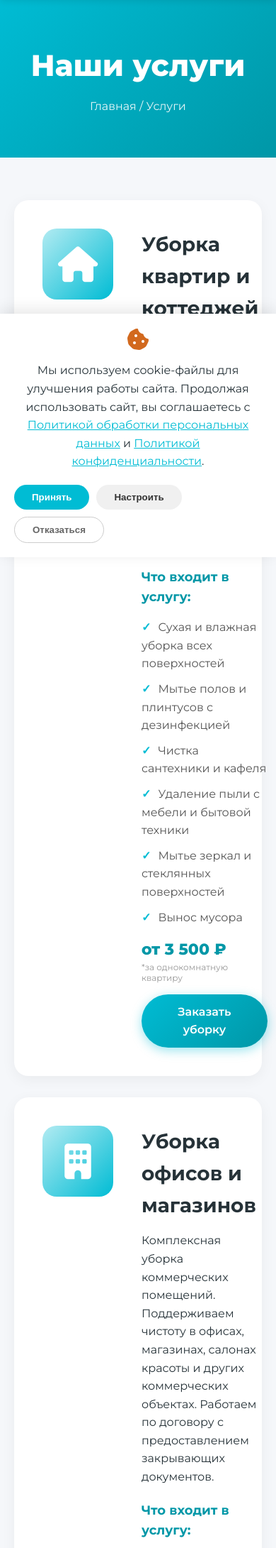
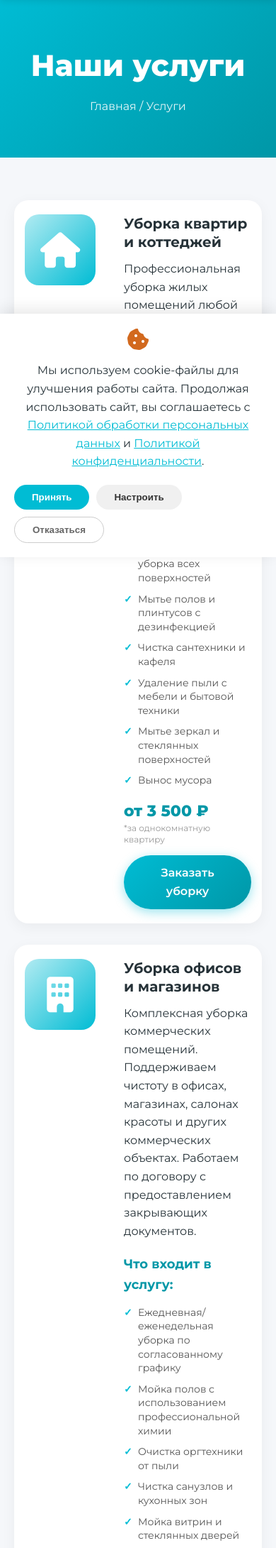
Before and after one commit to RemartoM/cleaning-site, a PHP site: page /services.html in a window 390 px wide. Shown: the part 59-2240 px from the top of the page at 71% size. Run offline with PHP 8.4, Linux system fonts and the light colour scheme.

Commit message:
адаптация 2ч-текст

```diff
--- a/css/style.css
+++ b/css/style.css
@@ -811,6 +811,10 @@ section {
 
 .service-detail-content {
     flex: 1;
+    min-width: 0;
+    text-align: left;
+    word-wrap: break-word;
+    overflow-wrap: break-word;
 }
 
 .service-detail-content h2 {
@@ -1359,6 +1363,54 @@ section {
 .input-wrapper input {
     width: 100%;
 }
+/* ========== ИСПРАВЛЕНИЕ ТЕКСТА В УСЛУГАХ ========== */
+.service-detail-content {
+    flex: 1;
+    min-width: 0;
+    text-align: left;
+}
+
+.service-detail-content h2 {
+    text-align: left;
+    font-size: 24px;
+    line-height: 1.3;
+    word-break: normal;
+    overflow-wrap: normal;
+    hyphens: none;
+    margin-bottom: 12px;
+}
+
+.service-detail-content h3 {
+    text-align: left;
+    word-break: normal;
+    overflow-wrap: normal;
+    hyphens: none;
+}
+
+.service-detail-content ul {
+    text-align: left;
+    padding-left: 0;
+    margin: 0;
+}
+
+.service-detail-content ul li {
+    text-align: left;
+    display: block;
+    padding-left: 22px;
+    position: relative;
+    word-break: normal;
+    overflow-wrap: normal;
+    hyphens: none;
+    line-height: 1.5;
+}
+
+.service-detail-content ul li::before {
+    content: '✓';
+    position: absolute;
+    left: 0;
+    color: var(--primary);
+    font-weight: bold;
+}
 
 @media (max-width: 1024px) {
     .nav-list { gap: 15px; }
@@ -1471,3 +1523,31 @@ section {
         font-size: 12px;
     }
 }
+@media (max-width: 768px) {
+    .service-detail-card {
+        padding: 20px;
+    }
+
+    .service-detail-content h2 {
+        font-size: 20px;
+    }
+
+    .service-detail-content ul li {
+        font-size: 14px;
+        line-height: 1.4;
+    }
+}
+@media (max-width: 768px) {
+    .service-detail-card {
+        padding: 20px 15px;
+    }
+
+    .service-detail-content h2 {
+        font-size: 20px;
+    }
+
+    .service-detail-content ul li {
+        font-size: 14px;
+        padding-left: 20px;
+    }
+}
```
